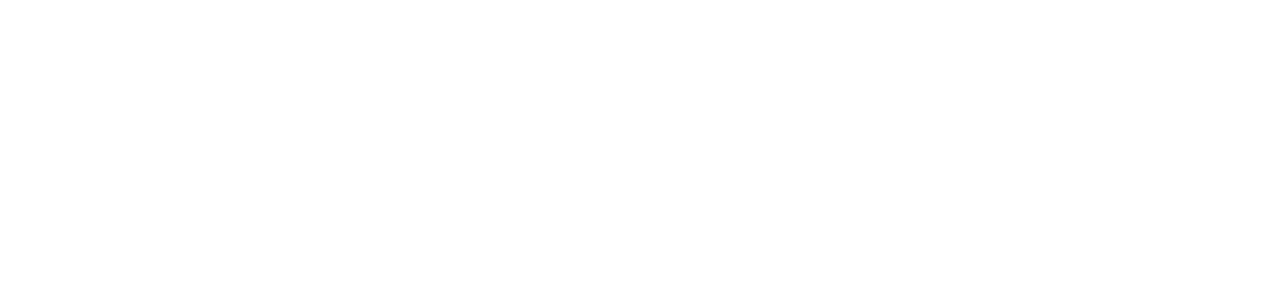
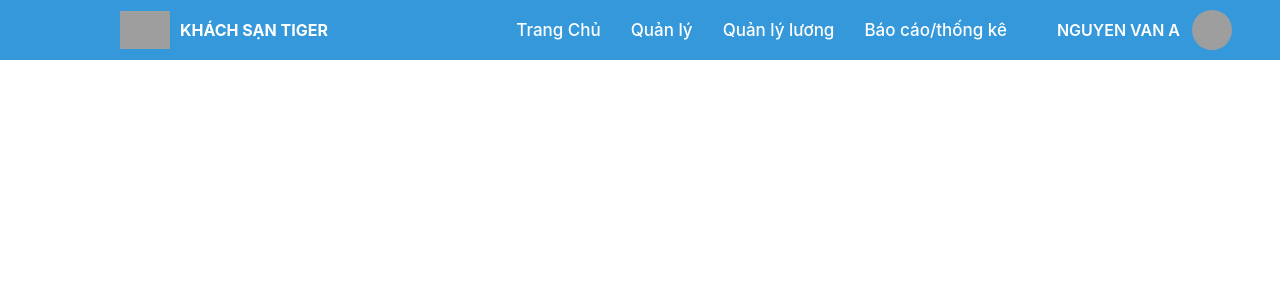
Before and after one commit to NgoSonTungDev/Project_three, a React (Create React App) app: page /salary in a window 1280 px wide. Before the commit this address had no page. Shown: the top 300 px of the page. Built offline with nearby package versions, Linux system fonts and the light colour scheme; grey boxes are pictures that could not be loaded.

Commit message:
brand sontung

```diff
--- a/public/index.html
+++ b/public/index.html
@@ -9,9 +9,9 @@
       name="description"
       content="Web site created using create-react-app"
     />
-    <link rel="apple-touch-icon" href="%PUBLIC_URL%/logo192.png" />
+    <link rel="apple-touch-icon" href="https://img.freepik.com/free-vector/tiger-logo-design_9569-380.jpg" />
     <link rel="manifest" href="%PUBLIC_URL%/manifest.json" />
-    <title>React App</title>
+    <title>Khách Sạn Tiger</title>
     <link
       href="https://unpkg.com/boxicons@2.1.2/css/boxicons.min.css"
       rel="stylesheet"
--- a/src/App.js
+++ b/src/App.js
@@ -4,10 +4,11 @@ import Home from "./pages/Home/Home";
 import Login from "./pages/Login/Login";
 import NotFound from "./pages/NotFound/NotFound";
 import Register from "./pages/Register/Register";
-import Service from "./pages/Service/Service";
+import Salary from "./pages/salary/Salary";
 import ForgotPassword from "./pages/ForgotPassword/ForgotPassword";
 import ReturnRoom from "./pages/ReturnRoom/ReturnRoom";
 import BookRoom from "./pages/BookRoom/BookRoom";
+import Statistical from "./pages/Statistical/Statistical";
 
 function App() {
   return (
@@ -20,7 +21,8 @@ function App() {
         <Route path="/home/bookroom/:name" exact element={<BookRoom />} />
         <Route path="/home/returnroom/:name" exact element={<ReturnRoom />} />
         <Route path="/forgotPassword" exact element={<ForgotPassword />} />
-        <Route path="/service" exact element={<Service />} />
+        <Route path="/salary" exact element={<Salary />} />
+        <Route path="/statistical" exact element={<Statistical />} />
         <Route path="/registerUser" exact element={<Register />} />
         <Route path="/notfound" exact element={<NotFound />} />
         {/* <Redirect to="/notfound" /> */}
--- a/src/components/Navbar/Navbar.jsx
+++ b/src/components/Navbar/Navbar.jsx
@@ -5,7 +5,6 @@ const Navbar = () => {
   const [check, setCheck] = useState(true);
   const [check2, setCheck2] = useState(true);
   const navigation = useNavigate();
-
 
   const handleuser = () => {
     var box = document.querySelector(".container_narbar_content_2");
@@ -18,23 +17,22 @@ const Navbar = () => {
     }
   };
 
-  const handlequanly = () =>{
-    var quanly = document.querySelector(".quanly")
+  const handlequanly = () => {
+    var quanly = document.querySelector(".quanly");
     if (check2 === true) {
       quanly.style.height = "360px";
-      quanly.style.transition = "0.2s linear"
+      quanly.style.transition = "0.2s linear";
       setCheck2(false);
     } else {
       quanly.style.height = "0";
-      quanly.style.transition = "0.2s linear"
+      quanly.style.transition = "0.2s linear";
       setCheck2(true);
     }
+  };
 
-  }
-
-  const moveHome = () =>{
-    navigation("/home")
-  }
+  const moveHome = () => {
+    navigation("/home");
+  };
 
   return (
     <div>
@@ -60,15 +58,24 @@ const Navbar = () => {
                     <li>Quản lý dịch vụ</li>
                     <li>Quản lý tiện nghi</li>
                     <li>Quản lý hệ thống</li>
-                    <li>Quản lý lương</li>
                     <li>Quản lý tài khoản</li>
                   </ul>
                 </div>
               </li>
-              <li onClick={()=>{
-                navigation("/service")
-              }}>Dịch Vụ</li>
-              <li>Báo cáo/thống kê</li>
+              <li
+                onClick={() => {
+                  navigation("/salary");
+                }}
+              >
+                 Quản lý lương
+              </li>
+              <li
+                onClick={() => {
+                  navigation("/statistical");
+                }}
+              >
+                Báo cáo/thống kê
+              </li>
             </ul>
           </div>
           <div className="container_narbar_content_name">
--- a/src/components/Navbar/Navbar.scss
+++ b/src/components/Navbar/Navbar.scss
@@ -50,7 +50,8 @@
               flex-direction: column;
               li {
                 width: 100%;
-                padding: 10px 0;
+                font-size: 17px;
+                padding: 13px 0;
                 margin-left: 0;
               }
             }
--- a/src/pages/Login/Login.jsx
+++ b/src/pages/Login/Login.jsx
@@ -30,9 +30,28 @@ const Login = () => {
     setOpen(false);
   };
 
+  const handleMove = () => {
+    navigate("/registerUser");
+  };
+
+  const handleClickMove = () => {
+    if (user === "" || pass === "") {
+      handleClick();
+      setMesege("Không được bỏ trống user or password");
+      setStory("info");
+    } else {
+      if (user != "admin" && pass != "admin") {
+        handleClick();
+        setMesege("Sai user or password");
+        setStory("error");
+      } else {
+        navigate("/home");
+      }
+    }
+  };
+
   useEffect(() => {
     const labels = document.querySelectorAll(".form-control label");
-
     labels.forEach((label) => {
       label.innerHTML = label.innerText
         .split("")
@@ -43,24 +62,6 @@ const Login = () => {
         .join("");
     });
   }, []);
-
-  const handleMove = () => {
-    navigate("/registerUser");
-  };
-  const handleClickMove = () => {
-    handleClick();
-    if (user === "" || pass === "") {
-      setMesege("Không được bỏ trống user or password");
-      setStory("info");
-    } else {
-      if (user === "admin" && pass === "admin") {
-        navigate("/home");
-      } else {
-        setMesege("Sai user or password");
-        setStory("error");
-      }
-    }
-  };
 
   return (
     <div>
@@ -114,7 +115,7 @@ const Login = () => {
         </div>
       </div>
       <Stack spacing={10} sx={{ width: "100%" }}>
-        <Snackbar open={open} autoHideDuration={4000} onClose={handleClose}>
+        <Snackbar open={open} autoHideDuration={1000} onClose={handleClose}>
           <Alert onClose={handleClose} severity={story} sx={{ width: "100%" }}>
             {mesege}
           </Alert>
--- a/src/pages/Service/Service.jsx
+++ /dev/null
@@ -1,27 +0,0 @@
-import React, { useEffect } from "react";
-import { useLocation } from "react-router-dom";
-import "./Service.scss";
-import video from "./video.mp4";
-import Navbar from "../../components/Navbar/Navbar";
-
-const Service = () => {
-  const location = useLocation();
-
-  useEffect(() => {
-      var video = document.getElementById("video");
-      if(location.pathname === "/service"){
-        video.play();
-      }
-  }, []);
-
-  return (
-    <div>
-      <Navbar/>
-      <div className="container_service">
-        <video id="video" src={video} controls></video>
-      </div>
-    </div>
-  );
-};
-
-export default Service;
--- a/src/pages/Service/Service.scss
+++ /dev/null
@@ -1,17 +0,0 @@
-.container_service{
-    width: 100%;
-    height: 100vh;
-    background: url(https://images.unsplash.com/photo-1564501049412-61c2a3083791?ixlib=rb-1.2.1&ixid=MnwxMjA3fDB8MHxwaG90by1wYWdlfHx8fGVufDB8fHx8&auto=format&fit=crop&w=1332&q=80);
-    background-position: center;
-    background-repeat: no-repeat;
-    background-size: cover;
-    overflow: hidden;
-    display: flex;
-    align-items: center;
-    justify-content: center;
-    video{
-        cursor: pointer;
-        margin-top: 30px;
-        width: 80%;
-    }
-}
--- a/src/pages/Statistical/Statistical.jsx
+++ b/src/pages/Statistical/Statistical.jsx
@@ -1,12 +1,17 @@
-import React from 'react';
-import Navbar from '../../components/Navbar/Navbar';
+import React from "react";
+import "./Statistical.scss";
+import Navbar from "../../components/Navbar/Navbar";
 
 const Statistical = () => {
-    return (
-        <div>
+  return (
+    <div>
+        <Navbar/>
+      <div className="container_Statistical">
 
-        </div>
-    );
+
+      </div>
+    </div>
+  );
 };
 
 export default Statistical;
--- a/src/pages/Statistical/Statistical.scss
+++ b/src/pages/Statistical/Statistical.scss
@@ -0,0 +1,4 @@
+.container_Statistical{
+    width: 100%;
+    height: 100vh;
+}
--- /dev/null
+++ b/src/pages/salary/Salary.jsx
@@ -0,0 +1,26 @@
+import React, { useEffect } from "react";
+import { useLocation } from "react-router-dom";
+import "./salary.scss";
+import Navbar from "../../components/Navbar/Navbar";
+
+const Salary = () => {
+  const location = useLocation();
+
+  useEffect(() => {
+      var video = document.getElementById("video");
+      if(location.pathname === "/service"){
+        video.play();
+      }
+  }, []);
+
+  return (
+    <div>
+      <Navbar/>
+      <div className="container_Salary">
+
+      </div>
+    </div>
+  );
+};
+
+export default Salary;
--- /dev/null
+++ b/src/pages/salary/salary.scss
@@ -0,0 +1,17 @@
+.container_Salary{
+    width: 100%;
+    height: 100vh;
+    // background: url(https://images.unsplash.com/photo-1564501049412-61c2a3083791?ixlib=rb-1.2.1&ixid=MnwxMjA3fDB8MHxwaG90by1wYWdlfHx8fGVufDB8fHx8&auto=format&fit=crop&w=1332&q=80);
+    // background-position: center;
+    // background-repeat: no-repeat;
+    // background-size: cover;
+    // overflow: hidden;
+    // display: flex;
+    // align-items: center;
+    // justify-content: center;
+    // video{
+    //     cursor: pointer;
+    //     margin-top: 30px;
+    //     width: 80%;
+    // }
+}
```
Also changed, not shown: src/pages/Home/Home.jsx (+17 -9 lines), 1 other file (tests, documents, lock files or other folders).
